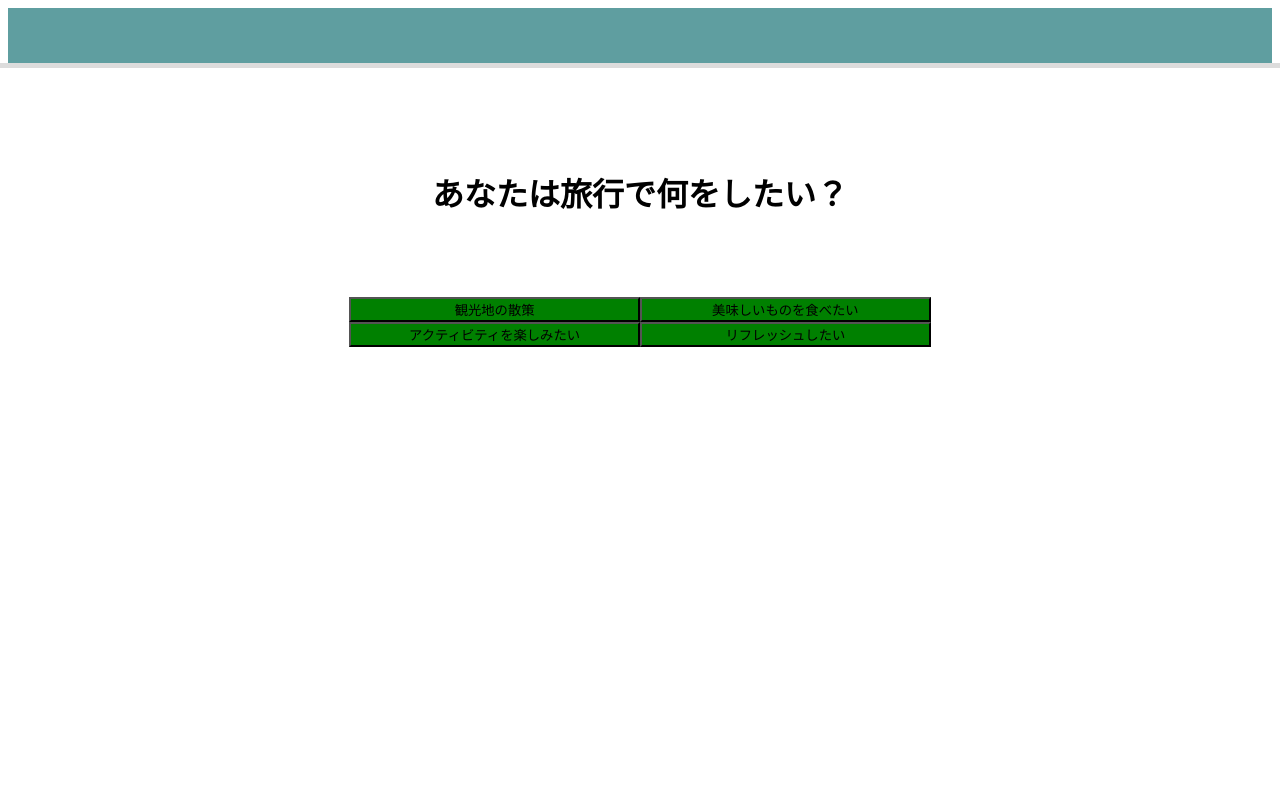
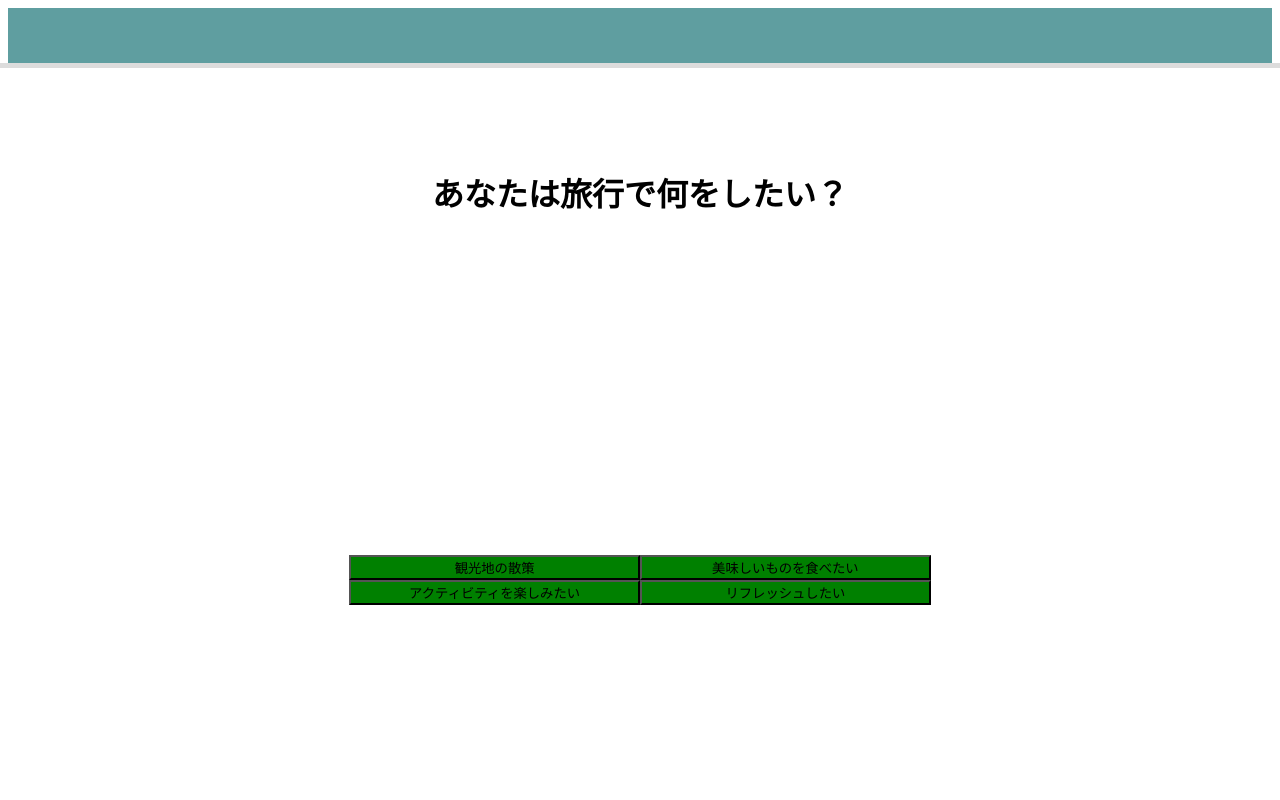
Before and after one commit to shinonome-inc/frontend-design-hackathon-2024-spring-teamA, a Next.js app: page /question1 in a window 1280 px wide. Shown: the top 800 px of the page. Built offline with nearby package versions, Linux system fonts and the light colour scheme.

Commit message:
枠組みの変更

```diff
--- a/src/pages/question1/index.jsx
+++ b/src/pages/question1/index.jsx
@@ -9,7 +9,6 @@ const Question1Page = () => {
     router.push(paths.question2);
   };
   return (
-    <Question1Container>
     <Question1Wrapper>
       <Question1Content>
         <Question1Text>
@@ -21,16 +20,15 @@ const Question1Page = () => {
           <Button onClick={onClick}>アクティビティを楽しみたい</Button>
           <Button onClick={onClick}>リフレッシュしたい</Button>
         </Question1Choices>
+        <QuestionProgress>アイコン</QuestionProgress>
       </Question1Content>
-        <QuestionProgress>アイコン</QuestionProgress>
     </Question1Wrapper>
-    </Question1Container>
   );
 };
 
 export default Question1Page;
 
-const Question1Container = styled.div`
+const Question1Wrapper = styled.div`
   display: flex;
   align-items: center;
   justify-content: center;
@@ -38,7 +36,7 @@ const Question1Container = styled.div`
   background-color: cadetblue;
 `;
 
-const Question1Wrapper = styled.div`
+const Question1Content = styled.div`
   display: flex;
   width: 1500px;
   height: 800px;
@@ -50,14 +48,6 @@ const Question1Wrapper = styled.div`
   border-radius: 20px;
   border: 5px solid #dcdcdc;
   background: #fff;
-`;
-
-const Question1Content = styled.div`
-  display: flex;
-  flex-direction: column;
-  align-items: center;
-  gap: 60px;
-  align-self: stretch;
 `;
 
 const QuestionProgress = styled.div`
```
Lines whose indentation alone changed are shown as unchanged.
